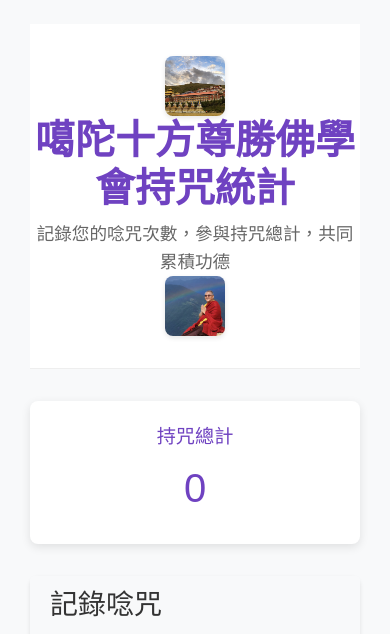
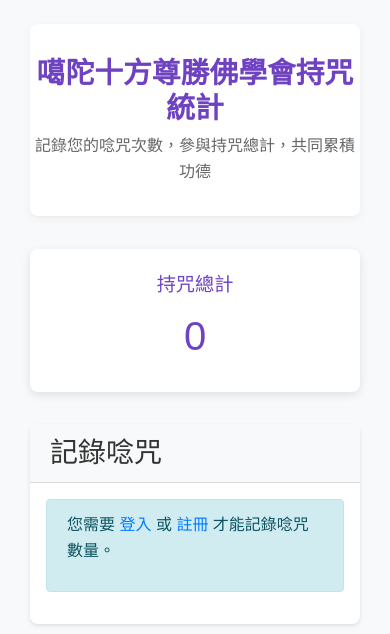
Before and after one commit to BenLin77/mantra_count, a Flask app: page / in a window 390 px wide. Shown: the part 58-692 px from the top of the page. Run offline with Flask 3, Linux system fonts and the light colour scheme; data that the repository does not hold is empty; some libraries are stand-ins or nearby versions.

Commit message:
移除圖片

```diff
--- a/app/static/css/style.css
+++ b/app/static/css/style.css
@@ -76,19 +76,22 @@ body {
     color: #6f42c1;
 }
 
-/* 簡潔的頁面標題區 */
+/* 優化的頁面標題區 */
 .page-header {
     text-align: center;
     padding: 2rem 0;
     margin-bottom: 2rem;
     background-color: #fff;
     border-bottom: 1px solid #eee;
+    border-radius: 0.5rem;
+    box-shadow: 0 2px 8px rgba(0, 0, 0, 0.05);
 }
 
 .page-title {
     color: #6f42c1;
     margin-bottom: 0.5rem;
     font-weight: 600;
+    font-size: 2rem;
 }
 
 .page-description {
@@ -179,4 +182,12 @@ body {
         width: 60px;
         height: 60px;
     }
+
+    .page-title {
+        font-size: 1.8rem;
+    }
+
+    .page-description {
+        font-size: 1rem;
+    }
 }
--- a/app/templates/index.html
+++ b/app/templates/index.html
@@ -4,18 +4,8 @@
 <div class="container">
     <!-- 簡潔的頁面標題區 -->
     <div class="page-header">
-        <div class="row align-items-center">
-            <div class="col-md-2 col-sm-3 text-center">
-                <img src="{{ url_for('static', filename='img/temple.jpg') }}" alt="寺廟" class="small-image">
-            </div>
-            <div class="col-md-8 col-sm-6 text-center">
-                <h1 class="page-title">噶陀十方尊勝佛學會持咒統計</h1>
-                <p class="page-description">記錄您的唸咒次數，參與持咒總計，共同累積功德</p>
-            </div>
-            <div class="col-md-2 col-sm-3 text-center">
-                <img src="{{ url_for('static', filename='img/lama.jpg') }}" alt="上師" class="small-image">
-            </div>
-        </div>
+        <h1 class="page-title">噶陀十方尊勝佛學會持咒統計</h1>
+        <p class="page-description">記錄您的唸咒次數，參與持咒總計，共同累積功德</p>
     </div>
 
     <!-- 持咒總計統計卡片 -->
```
